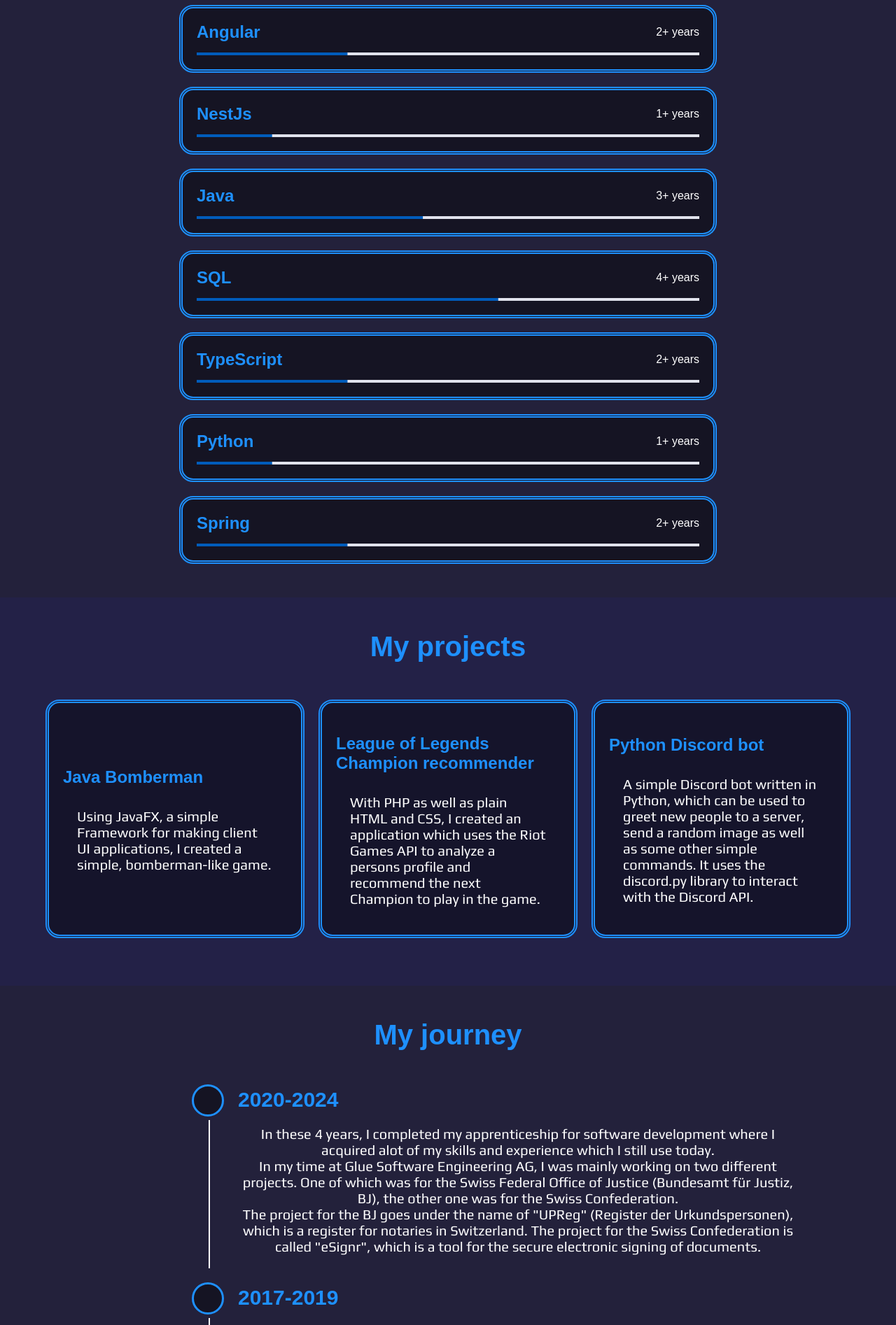
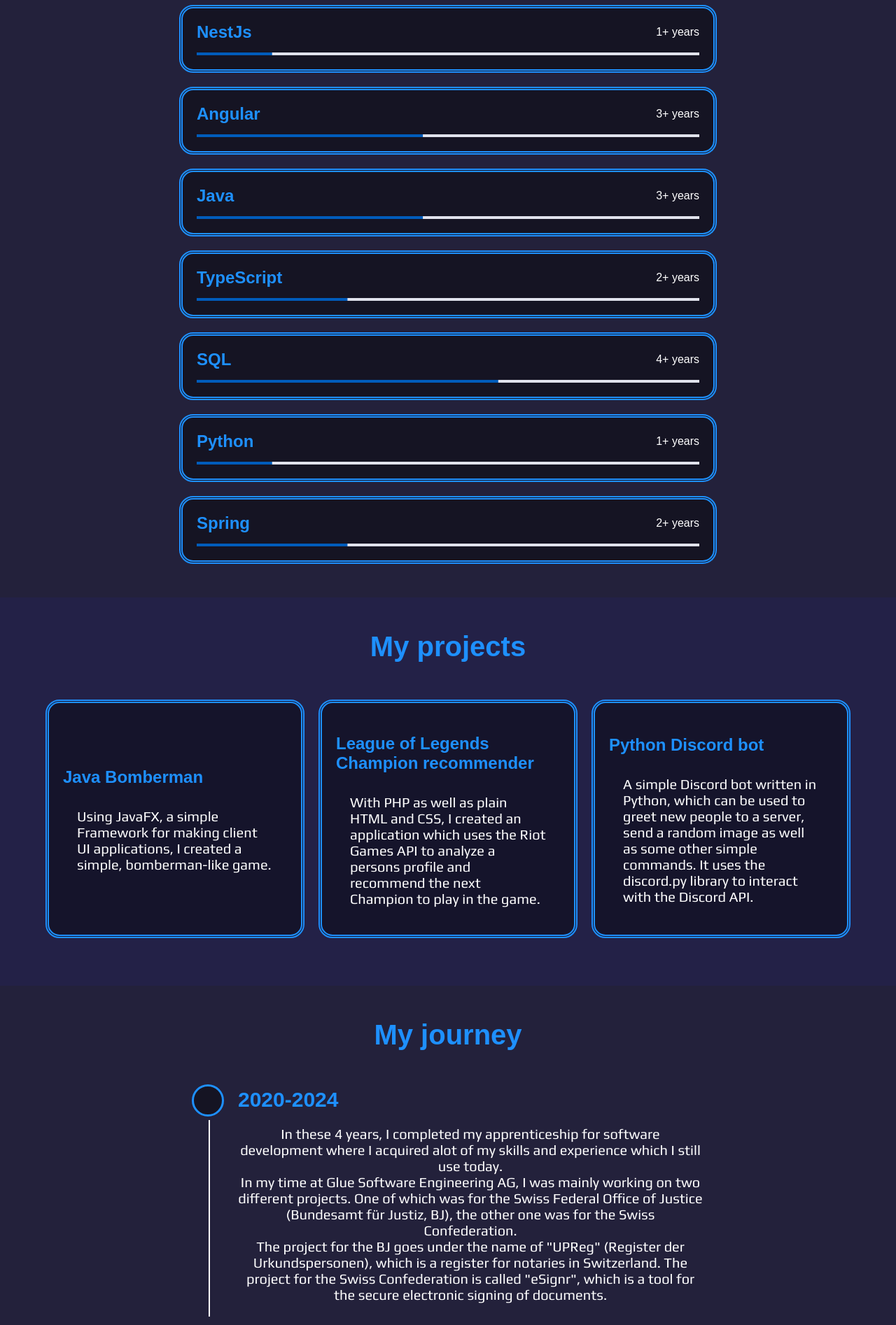
Before and after one commit to hromuge/portfolio, an Angular app: page / in a window 1280 px wide. Shown: the part 1500-3394 px from the top of the page at 70% size. Built offline with nearby package versions, Linux system fonts and the light colour scheme; a web font is replaced by a local one.

Commit message:
small changes to design

```diff
--- a/src/app/app.css
+++ b/src/app/app.css
@@ -105,6 +105,8 @@ p {
   font-size: 20px;
   text-align: center;
   color: white;
+  max-width: fit-content;
+  margin-right: 20vw;
 }
 .projects-container {
   display: flex;
@@ -157,6 +159,9 @@ a:hover {
     flex-direction: column;
     align-items: center;
   }
+  .journey-text {
+    margin-right: 0;
+  }
 }
 @media (max-width: 510px) {
   .name-header {
--- a/src/app/app.html
+++ b/src/app/app.html
@@ -39,11 +39,11 @@
   <div class="skills-container">
     <!-- 1 year is equal to 15 percentageValue -->
     <app-skillcard title="HTML & CSS" [percentageValue]="75" [years]="5"></app-skillcard>
-    <app-skillcard title="Angular" [percentageValue]="30" [years]="2"></app-skillcard>
     <app-skillcard title="NestJs" [percentageValue]="15" [years]="1"></app-skillcard>
+    <app-skillcard title="Angular" [percentageValue]="45" [years]="3"></app-skillcard>
     <app-skillcard title="Java" [percentageValue]="45" [years]="3"></app-skillcard>
+    <app-skillcard title="TypeScript" [percentageValue]="30" [years]="2"></app-skillcard>
     <app-skillcard title="SQL" [percentageValue]="60" [years]="4"></app-skillcard>
-    <app-skillcard title="TypeScript" [percentageValue]="30" [years]="2"></app-skillcard>
     <app-skillcard title="Python" [percentageValue]="15" [years]="1"></app-skillcard>
     <app-skillcard title="Spring" [percentageValue]="30" [years]="2"></app-skillcard>
   </div>
--- a/src/index.html
+++ b/src/index.html
@@ -5,7 +5,7 @@
   <title>Portfolio</title>
   <base href="/">
   <meta name="viewport" content="width=device-width, initial-scale=1">
-  <link rel="icon" type="image/x-icon" href="./favicon.ico">
+  <link rel="icon" type="image/x-icon" href="favicon.ico">
   <link href="https://fonts.googleapis.com/css2?family=Roboto:wght@300;400;500&display=swap" rel="stylesheet">
   <link href="https://fonts.googleapis.com/icon?family=Material+Icons" rel="stylesheet">
 </head>
```
